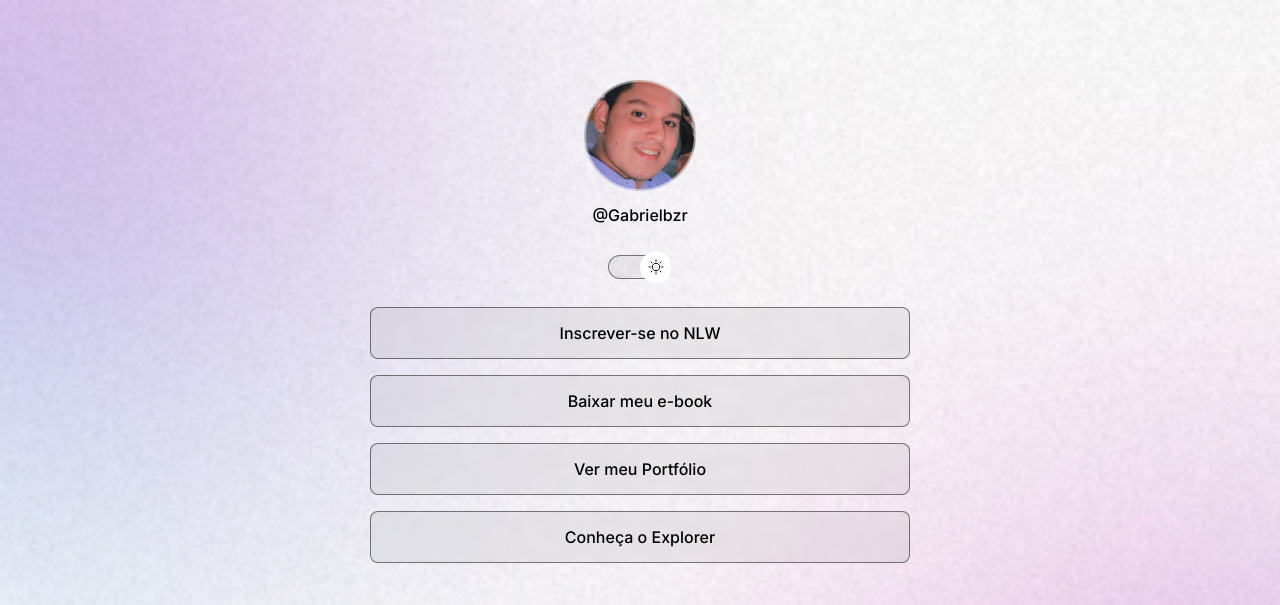
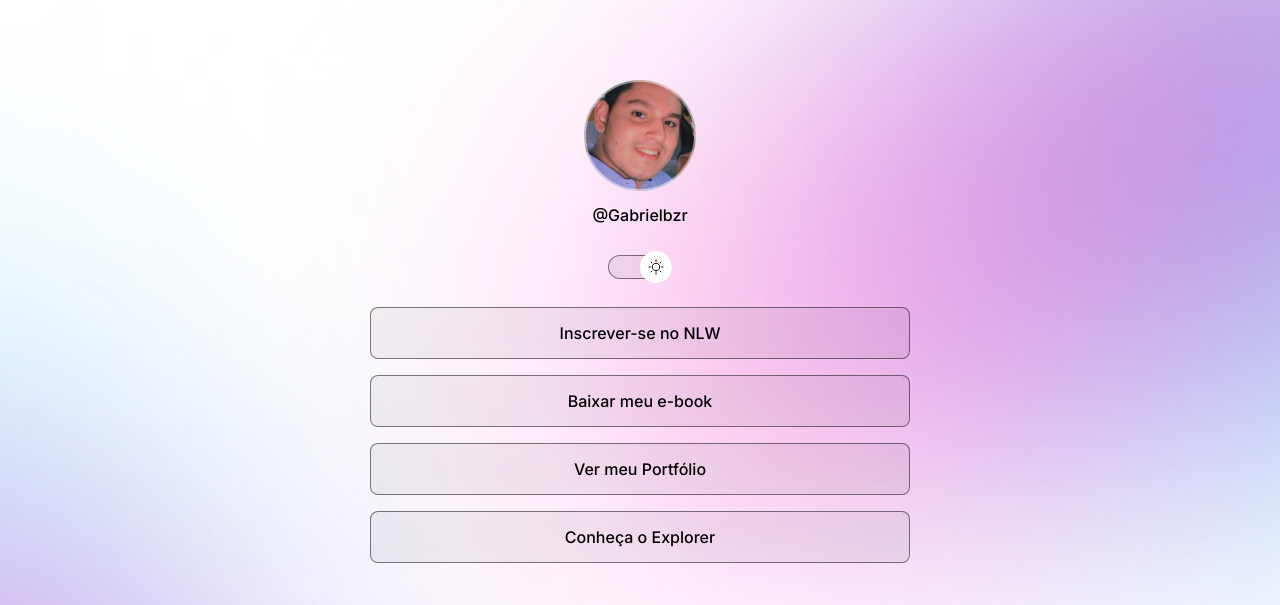
Before and after one commit to Gabrielbzr123/Projeto-RocketSeat, a plain HTML site: page index.html in a window 1280 px wide. Shown: the top 605 px of the page. Drawn offline with nearby package versions, Linux system fonts and the light colour scheme.

Commit message:
change background based on media queries

```diff
--- a/style.css
+++ b/style.css
@@ -3,6 +3,7 @@ body{
   background-repeat: no-repeat;
   background-position: top center;
   background-size: cover;
+  height: 100vh;
 }
 
 :root {
@@ -92,6 +93,7 @@ left: initial;
   background-color: var(--surface-color);
   border: 1px solid var(--stroke-color);
   -webkit-backdrop-filter: blur(4px);
+  backdrop-filter: blur(4px);
   border-radius: 9999px;
   }
 
@@ -154,3 +156,14 @@ text-align: center;
 padding: 24px;
 font-size: 14px;
 }
+
+/* media queries */
+@media (min-width: 700px) {
+  :root {
+    --bg-url: (assets/br-desktop.jpg)
+  }
+
+  .Light {
+    --bg-url: url(assets/bg-desktop-light.jpg)
+  }
+}
```
